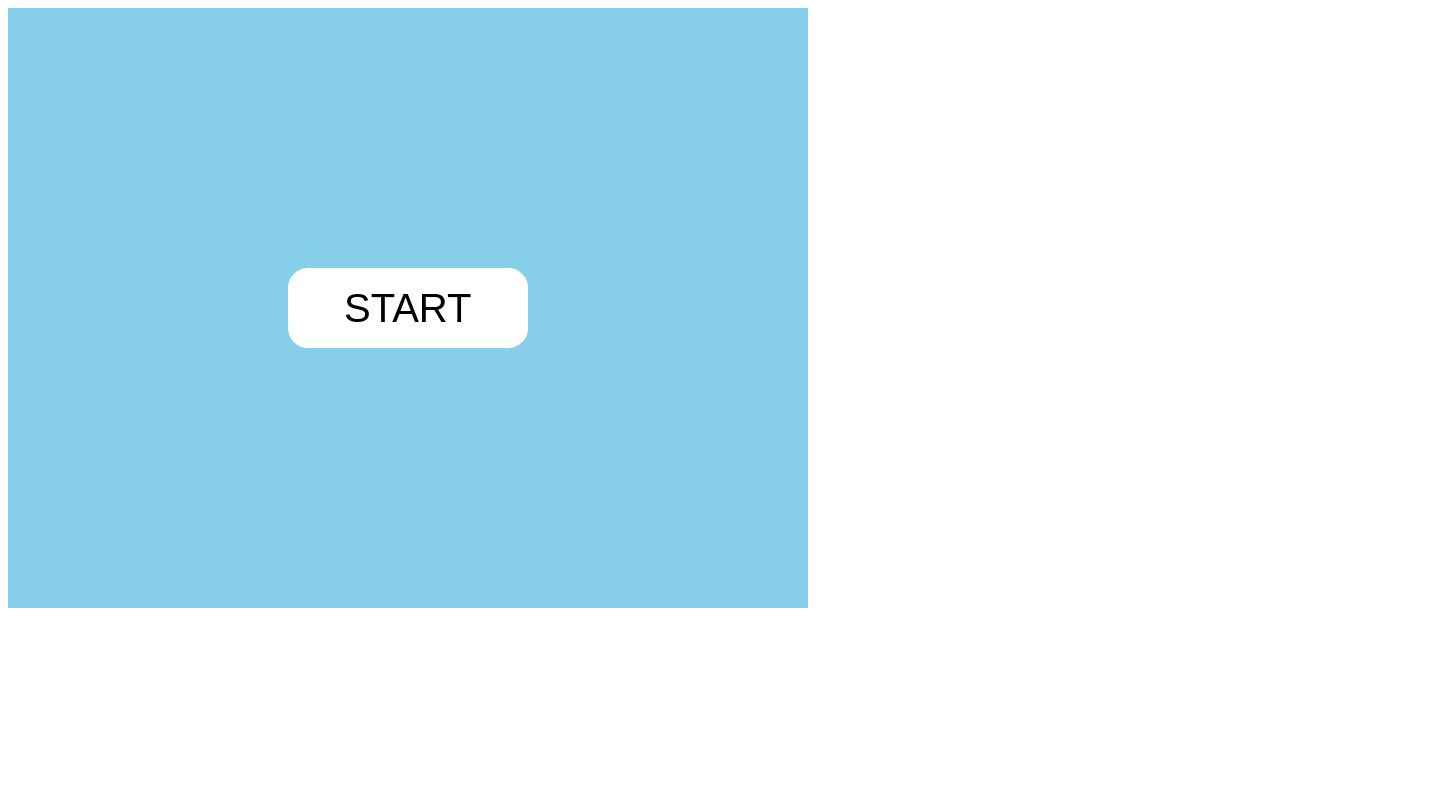
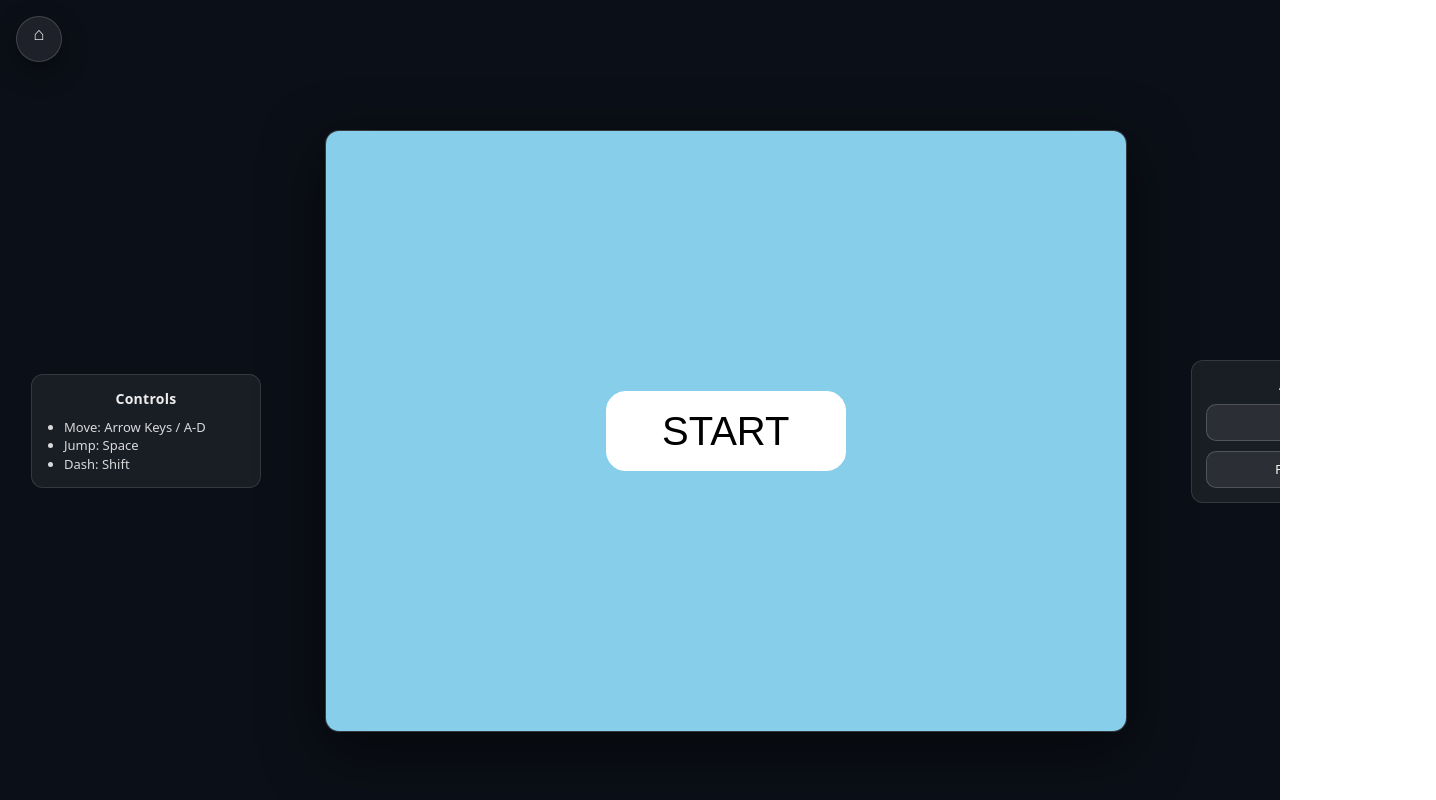
Before and after one commit to PeterO14/2d-dash-game, a React (Vite) app in the folder my-game/: page /game in a window 1280 px wide. Shown: the whole page, 1436 px wide, since content can reach past the window. Built offline with nearby package versions, Linux system fonts and the light colour scheme.

Commit message:
Lots of changes to the game page including: buttons, page layout, home button, etc...

```diff
--- /dev/null
+++ b/my-game/src/components/projectTile/ProjectTile.tsx
@@ -0,0 +1,23 @@
+import { Link } from "react-router-dom";
+import "./projectTile.css";
+
+export type ProjectTileModel = {
+  to: string;
+  title: string;
+  description: string;
+  badgeText: string;
+};
+
+export default function ProjectTile({ to, title, description, badgeText }: ProjectTileModel) {
+  return (
+    <Link to={to} className="projectTile">
+      <div className="projectTile__preview" aria-hidden="true">
+        {badgeText}
+      </div>
+      <div className="projectTile__text">
+        <div className="projectTile__title">{title}</div>
+        <div className="projectTile__description">{description}</div>
+      </div>
+    </Link>
+  );
+}
--- /dev/null
+++ b/my-game/src/components/projectTile/projectTile.css
@@ -0,0 +1,50 @@
+.projectTile {
+  display: grid;
+  grid-template-columns: 64px 1fr;
+  align-items: center;
+  gap: 14px;
+
+  padding: 10px 12px;
+  border: 1px solid rgba(0, 0, 0, 0.15);
+  border-radius: 12px;
+
+  text-decoration: none;
+  color: inherit;
+  background: white;
+}
+
+.projectTile:hover {
+  border-color: rgba(0, 0, 0, 0.35);
+}
+
+.projectTile__preview {
+  width: 64px;
+  height: 64px;
+  border-radius: 10px;
+  border: 1px solid rgba(0, 0, 0, 0.25);
+
+  display: grid;
+  place-items: center;
+
+  font-family: Arial, Helvetica, sans-serif;
+  font-size: 12px;
+  letter-spacing: 0.08em;
+  user-select: none;
+
+  background: rgba(0, 0, 0, 0.04);
+}
+
+.projectTile__title {
+  font-family: Arial, Helvetica, sans-serif;
+  font-weight: 700;
+  font-size: 18px;
+  line-height: 1.2;
+}
+
+.projectTile__description {
+  margin-top: 4px;
+  font-family: Arial, Helvetica, sans-serif;
+  font-size: 14px;
+  opacity: 0.8;
+  line-height: 1.3;
+}
--- a/my-game/src/index.css
+++ b/my-game/src/index.css
@@ -1,35 +1,34 @@
-/* :root {
-  font-family: Arial, sans-serif;
-  line-height: 1.5;
-  font-weight: 400;
+:root {
+  font-family: system-ui, -apple-system, BlinkMacSystemFont, "Segoe UI", Roboto, Arial, sans-serif;
+  /* line-height: 1.5; */
+  /* font-weight: 400; */
 
-  color-scheme: light dark;
-  color: rgba(255, 255, 255, 0.87);
-  background-color: #242424;
+  /* color-scheme: light dark; */
+  /* color: rgba(255, 255, 255, 0.87); */
+  /* background-color: #242424; */
 
-  font-synthesis: none;
-  text-rendering: optimizeLegibility;
-  -webkit-font-smoothing: antialiased;
-  -moz-osx-font-smoothing: grayscale;
+  /* font-synthesis: none; */
+  /* text-rendering: optimizeLegibility; */
+  /* -webkit-font-smoothing: antialiased; */
+  /* -moz-osx-font-smoothing: grayscale; */
 }
 
+/*
 a {
   font-weight: 500;
   color: #646cff;
   text-decoration: inherit;
 }
+  */
+  /*
 a:hover {
   color: #535bf2;
 }
-
+*/
 body {
   margin: 0;
-  display: flex;
-  place-items: center;
-  min-width: 320px;
-  min-height: 100vh;
 }
-
+/*
 h1 {
   font-size: 3.2em;
   line-height: 1.1;
--- a/my-game/src/pages/game/GamePage.tsx
+++ b/my-game/src/pages/game/GamePage.tsx
@@ -1,15 +1,24 @@
-import { useEffect, useRef } from "react";
+import { useEffect, useMemo, useRef } from "react";
+import { Link } from "react-router-dom";
 import { createGame } from "../../game/Game";
 import { VIEWPORT_HEIGHT, VIEWPORT_WIDTH } from "../../game/constants";
+import "./game.css";
 
 export default function GamePage() {
 	const containerRef = useRef<HTMLDivElement | null>(null);
+
+	const sizeStyle = useMemo(
+		() => ({
+			["--world-width" as any]: `${VIEWPORT_WIDTH}px`,
+			["--world-height" as any]: `${VIEWPORT_HEIGHT}px`,
+		}),
+		[]
+	);
 
 	useEffect(() => {
 		const el = containerRef.current;
 		if (!el) return;
 
-    // Ensure the element has an id for your existing createGame(containerId) API.
 		if (!el.id) el.id = "game-container";
 
 		const game = createGame(el.id);
@@ -20,14 +29,48 @@ export default function GamePage() {
 	}, []);
 
 	return (
-    <div
-      className="game-page"
-      style={{
-        ["--world-width" as any]: `${VIEWPORT_WIDTH}px`,
-        ["--world-height" as any]: `${VIEWPORT_HEIGHT}px`,
-      }}
-    >
+		<div className="gamePage" style={sizeStyle}>
+			{ /* Top Bar */ }
+			<div className="gamePage_top">
+				<Link className="gamePage_link" to="/">Home</Link>
+
+				<div className="gamePage_topButtons">
+					<button className="gamePage_btn" type="button" onClick={() => window.location.reload()}>
+						Restart
+					</button>
+					<button className="gamePage_btn" type="button" onClick={() => alert("Settings coming soon!")}>
+						Settings
+					</button>
+				</div>
+			</div>
+
+			{ /* Center stage: left panel | game | right panel */ }
+			<div className="gamePage_stage">
+				<aside className="gamePage_panel">
+					<h3 className="gamePage_panelTitle">Controls</h3>
+					<ul className="gamePage_list">
+						<li>Move: Arrow Keys / A-D</li>
+						<li>Jump: Space</li>
+						<li>Dash: Shift</li>
+					</ul>
+				</aside>
+
+				<div className="gamePage_gameFrame">
 					<div id="game-container" ref={containerRef} />
+				</div>
+
+				<aside className="gamePage_panel">
+					<h3 className="gamePage_panelTitle">Actions</h3>
+					<div className="gamePage_panelButtons">
+						<button className="gamePage_btn" type="button" onClick={() => alert("Pause coming soon!")}>
+							Pause
+						</button>
+						<button className="gamePage_btn" type="button" onClick={() => alert("Fullscreen coming soon!")}>
+							Fullscreen
+						</button>
+					</div>
+				</aside>
+			</div>
 		</div>
 	);
 }
--- a/my-game/src/pages/game/game.css
+++ b/my-game/src/pages/game/game.css
@@ -0,0 +1,174 @@
+
+/* Page layout */
+.gamePage {
+  min-height: 100vh;
+  box-sizing: border-box;
+  padding: 16px;
+
+  display: grid;
+  grid-template-rows: auto 1fr;
+  gap: 16px;
+
+  background: #0b0f17;
+  color: rgba(255, 255, 255, 0.92);
+  font-family: inherit;
+}
+
+/* Top bar */
+.gamePage_top {
+  display: flex;
+  align-items: center;
+  justify-content: space-between;
+  gap: 12px;
+}
+
+.gamePage_topButtons {
+  display: flex;
+  gap: 10px;
+}
+
+/* Home button: circular "icon" style */
+.gamePage_link {
+  width: 44px;
+  height: 44px;
+
+  display: inline-grid;
+  place-items: center;
+
+  border-radius: 999px;
+  text-decoration: none;
+  color: inherit;
+
+  background: rgba(255, 255, 255, 0.08);
+  border: 1px solid rgba(255, 255, 255, 0.16);
+  box-shadow: 0 10px 26px rgba(0, 0, 0, 0.35);
+
+  transition: transform 120ms ease, background 120ms ease, border-color 120ms ease;
+}
+
+.gamePage_link:hover {
+  transform: translateY(-1px);
+  background: rgba(255, 255, 255, 0.12);
+  border-color: rgba(255, 255, 255, 0.28);
+}
+
+.gamePage_link:active {
+  transform: translateY(0);
+}
+
+.gamePage_link:focus-visible {
+  outline: 3px solid rgba(120, 180, 255, 0.9);
+  outline-offset: 3px;
+}
+
+/* Show a home icon without changing variables or requiring markup changes */
+.gamePage_link {
+  font-size: 0; /* hide the "Home" text visually */
+}
+.gamePage_link::before {
+  content: "⌂";
+  font-size: 18px;
+  line-height: 1;
+}
+
+/* Stage layout: left panel | game | right panel */
+.gamePage_stage {
+  display: grid;
+  grid-template-columns: 260px var(--world-width) 260px;
+  gap: 50px;
+
+  /* Center the whole 3-column block within available space */
+  justify-content: center;
+  align-content: center;
+
+  /* Center each child within its own grid cell */
+  justify-items: center;
+  align-items: center;
+
+  /* Allows the stage to size within the 1fr row correctly */
+  min-height: 0;
+}
+
+/* Left/right panels */
+.gamePage_panel {
+  width: 200px;
+  max-width: 260px;
+  padding: 14px;
+
+  border-radius: 12px;
+  background: rgba(255, 255, 255, 0.06);
+  border: 1px solid rgba(255, 255, 255, 0.12);
+}
+
+.gamePage_panelTitle {
+  margin: 0 0 10px;
+  text-align: center;
+
+  font-size: 14px;
+  font-weight: 700;
+  letter-spacing: 0.02em;
+}
+
+.gamePage_list {
+  margin: 0;
+  padding-left: 18px;
+
+  font-size: 13px;
+  line-height: 1.4;
+  opacity: 0.9;
+}
+
+.gamePage_panelButtons {
+  display: flex;
+  flex-direction: column;
+  gap: 10px;
+}
+
+/* Game frame */
+.gamePage_gameFrame {
+  width: var(--world-width);
+  height: var(--world-height);
+
+  display: grid;
+  place-items: center;
+
+  border-radius: 14px;
+  background: rgba(255, 255, 255, 0.04);
+  border: 1px solid rgba(255, 255, 255, 0.14);
+  box-shadow: 0 18px 60px rgba(0, 0, 0, 0.55);
+  overflow: hidden;
+}
+
+/* Ensure Phaser canvas fills the frame */
+.gamePage_gameFrame canvas {
+  display: block;
+}
+
+/* Buttons */
+.gamePage_btn {
+  padding: 10px 12px;
+  border-radius: 10px;
+
+  border: 1px solid rgba(255, 255, 255, 0.18);
+  background: rgba(255, 255, 255, 0.08);
+  color: inherit;
+
+  cursor: pointer;
+}
+
+.gamePage_btn:hover {
+  background: rgba(255, 255, 255, 0.12);
+}
+
+/* Responsive: stack panels under game */
+@media (max-width: 980px) {
+  .gamePage_stage {
+    grid-template-columns: 1fr;
+    justify-items: center;
+  }
+
+  .gamePage_panel {
+    width: min(640px, 92vw);
+    max-width: none;
+  }
+}
--- a/my-game/src/pages/home/HomePage.tsx
+++ b/my-game/src/pages/home/HomePage.tsx
@@ -1,15 +1,37 @@
 import { Link } from "react-router-dom";
 import "./home.css";
+import ProjectTile, { type ProjectTileModel } from "../../components/projectTile/ProjectTile";
+
+const projects: ProjectTileModel[] = [
+    {
+        to: "/game",
+        title: "Maze Game",
+        description: "Start playing the PAO maze game!",
+        badgeText: "GAME",
+    },
+    {
+        to: "",
+        title: "Shipping",
+        description: "Explore shipping data from around the world.",
+        badgeText: "DATA",
+    }
+];
 
 export default function HomePage() {
     return (
         <section className="home">
             <h1 className="home_title">PAO</h1>
 
-            <nav className="home-nav">
+            <nav className="home_nav">
                 <Link className="home_link" to="/">Home</Link>
                 <Link className="home_link" to="/game">Play Game</Link>
             </nav>
+
+            <div className="home_tiles" aria-label="Site Projects">
+                {projects.map((p) => (
+                    <ProjectTile key={p.to} {...p} />
+                ))}
+            </div>
         </section>
     );
 }
--- a/my-game/src/pages/home/home.css
+++ b/my-game/src/pages/home/home.css
@@ -33,3 +33,11 @@
 .home_link:hover {
     font-weight: bold;
 }
+
+.home_tiles {
+    margin-top: 28px;
+    width: min(720px, 92vw);
+    display: flex;
+    flex-direction: column;
+    gap: 14px;
+}
```
Lines whose indentation alone changed are shown as unchanged.
